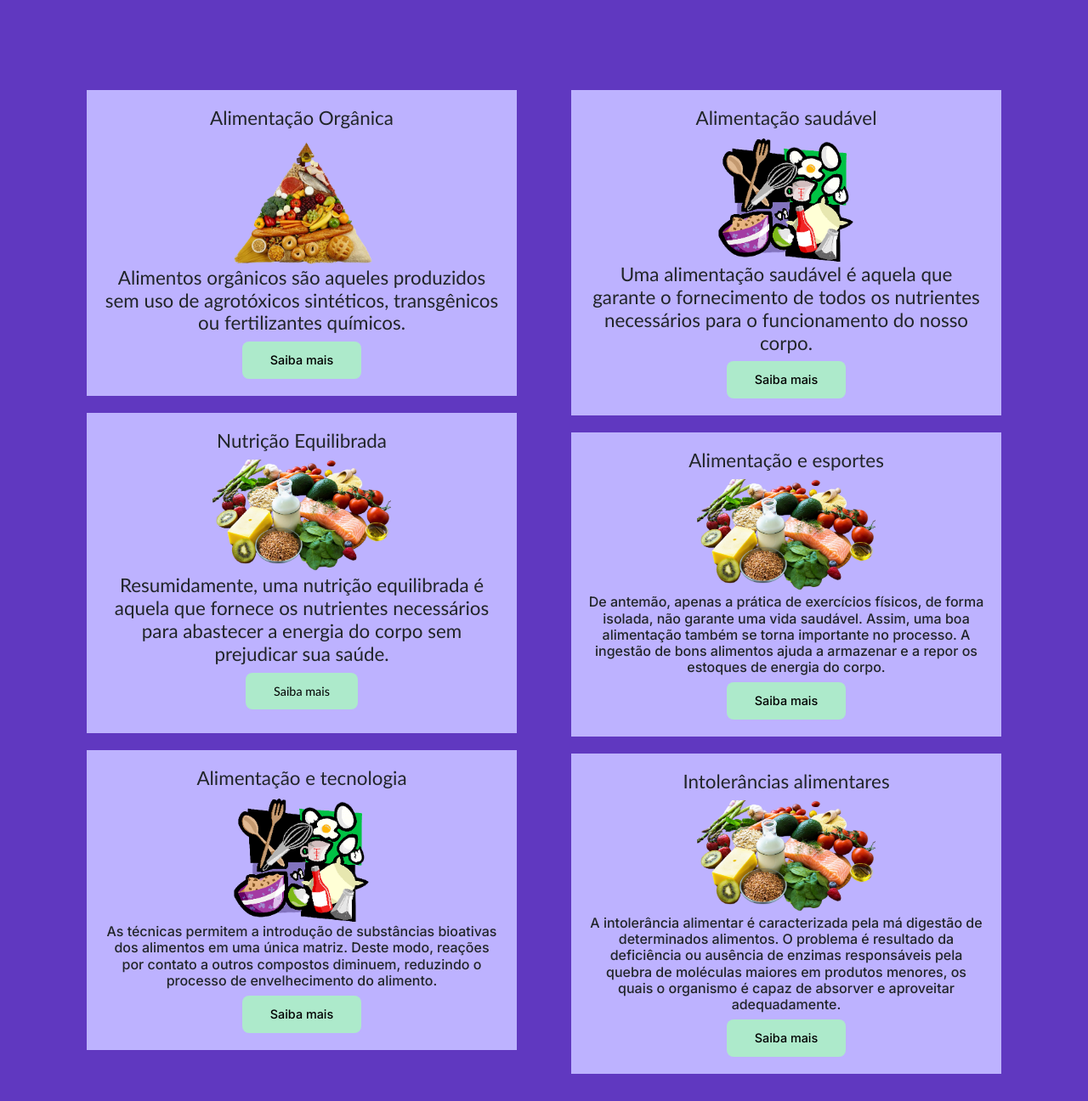
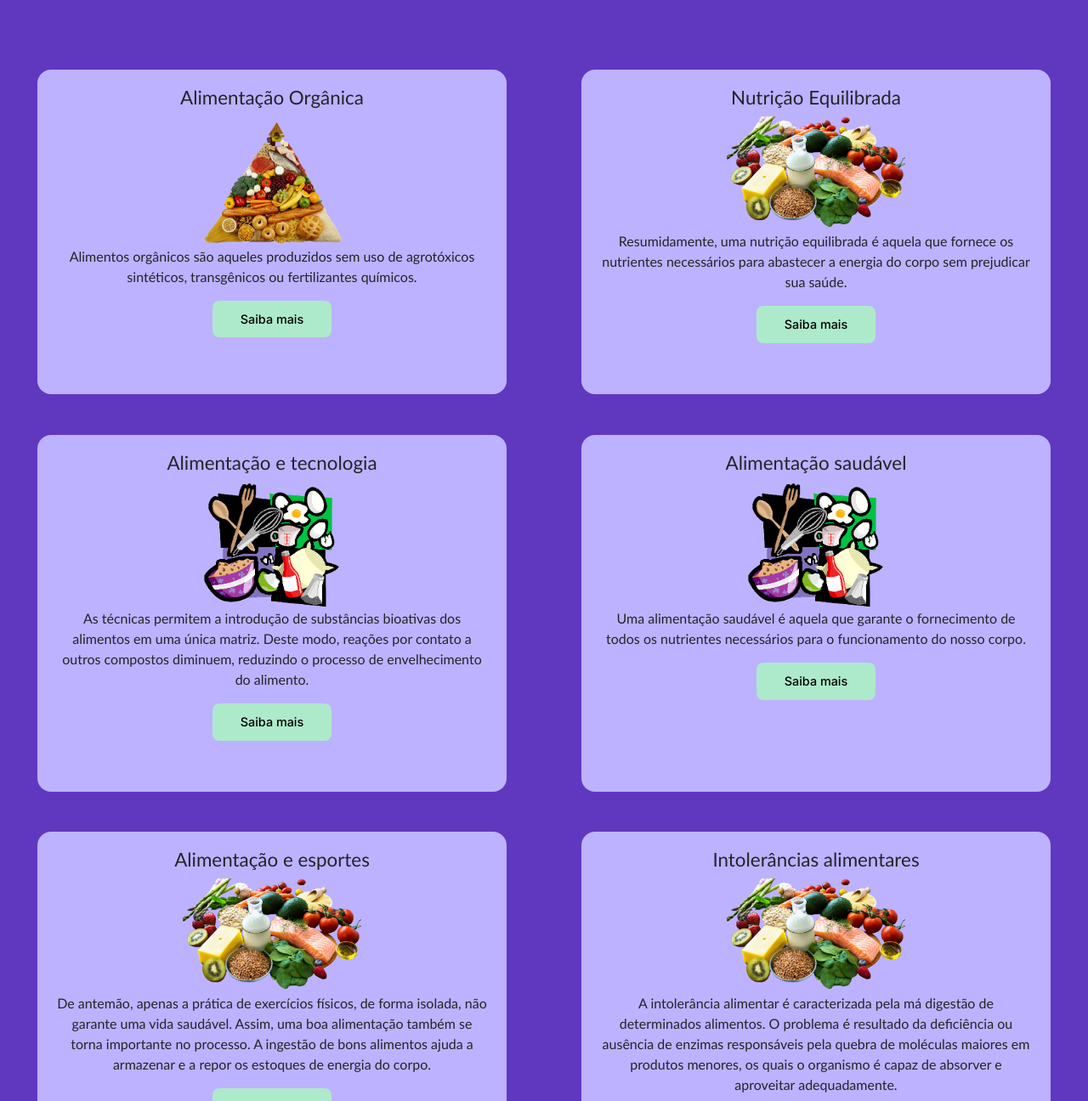
Before and after one commit to ICEI-PUC-Minas-PCO-SI/pco-si-2023-2-p1-tiaw-t1-g4-mellitus, a plain HTML site: page src/pages/Alimentacao.html in a window 1280 px wide. Shown: the part 77-1373 px from the top of the page at 85% size. Drawn offline with nearby package versions, Linux system fonts and the light colour scheme.

Commit message:
Aprimora a estética

```diff
--- a/src/pages/Alimentacao.html
+++ b/src/pages/Alimentacao.html
@@ -1,95 +1,61 @@
 <!DOCTYPE html>
 <html lang="en">
+
 <head>
   <meta charset="UTF-8" />
   <meta http-equiv="X-UA-Compatible" content="IE=edge" />
   <meta name="viewport" content="width=device-width, initial-scale=1.0" />
-    <link rel="shortcut icon" type="image/png" href="/src/assets/images/logo.png"/>
+  <link rel="shortcut icon" type="image/png" href="/src/assets/images/logo.png" />
   <title>Mellitus</title>
 
-    <link
-      href="https://cdn.jsdelivr.net/npm/bootstrap@5.3.0-alpha2/dist/css/bootstrap.min.css"
-      rel="stylesheet"
-      integrity="sha384-aFq/bzH65dt+w6FI2ooMVUpc+21e0SRygnTpmBvdBgSdnuTN7QbdgL+OapgHtvPp"
-      crossorigin="anonymous"
-    />
-    <link href="../assets/css/template.css" rel="stylesheet" type="text/css" />
+  <link href="https://cdn.jsdelivr.net/npm/bootstrap@5.3.0-alpha2/dist/css/bootstrap.min.css" rel="stylesheet"
+    integrity="sha384-aFq/bzH65dt+w6FI2ooMVUpc+21e0SRygnTpmBvdBgSdnuTN7QbdgL+OapgHtvPp" crossorigin="anonymous" />
+
   <link href="../assets/css/styleAlim.css" rel="stylesheet" type="text/css" />
 </head>
+
 <body>
   <header>
     <nav class="navbar fixed-top navbar-expand-md">
       <div class="container-fluid">
-          <a class="navbar-brand" href="#"
-            ><img
-              height="48"
-              width="48"
-              src="../assets/images/logo.png"
-              alt="Logo do Mellitus"
-          /></a>
-          <button
-            class="navbar-toggler custom rounded-3"
-            type="button"
-            data-bs-toggle="offcanvas"
-            data-bs-target="#offcanvasNavbar"
-            aria-controls="offcanvasNavbar"
-            aria-label="Toggle navigation"
-            id="menuButton"
-          >
+        <a class="navbar-brand" href="#"><img height="48" width="48" src="../assets/images/logo.png"
+            alt="Logo do Mellitus" /></a>
+        <button class="navbar-toggler custom rounded-3" type="button" data-bs-toggle="offcanvas"
+          data-bs-target="#offcanvasNavbar" aria-controls="offcanvasNavbar" aria-label="Toggle navigation"
+          id="menuButton">
           <i class="fa-solid fa-bars"></i>
         </button>
 
-          <div
-            class="offcanvas w-75 offcanvas-end"
-            tabindex="-1"
-            id="offcanvasNavbar"
-            aria-labelledby="offcanvasNavbarLabel"
-          >
+        <div class="offcanvas w-75 offcanvas-end" tabindex="-1" id="offcanvasNavbar"
+          aria-labelledby="offcanvasNavbarLabel">
           <div class="offcanvas-header">
             <span class="offcanvas-title" id="offcanvasNavbarLabel">
               Mellitus
             </span>
-              <button
-                class="btn-close custom"
-                type="button"
-                data-bs-dismiss="offcanvas"
-                aria-label="Close"
-              >
+            <button class="btn-close custom" type="button" data-bs-dismiss="offcanvas" aria-label="Close">
               <i class="fa-solid fa-xmark"></i>
             </button>
           </div>
           <div class="offcanvas-body">
             <ul class="navbar-nav mb-2 mb-lg-0">
               <li class="nav-item">
-                  <a class="nav-link active" href="../../../../index.html"
-                    ><i class="fa-solid fa-house"></i>Home</a
-                  >
+                <a class="nav-link" href="../../../../index.html"><i class="fa-solid fa-house"></i>Home</a>
               </li>
               <li class="nav-item">
-                  <a
-                    class="nav-link"
-                    aria-current="page"
-                    href="CalculoGlicemia.html"
-                    ><i class="fa-solid fa-calculator"></i>Cálculo de
-                    Glicemia</a
-                  >
+                <a class="nav-link" aria-current="page" href="CalculoGlicemia.html"><i
+                    class="fa-solid fa-calculator"></i>Cálculo de
+                  Glicemia</a>
               </li>
               <li class="nav-item">
-                  <a class="nav-link" href="Alimentacao.html"
-                    ><i class="fa-solid fa-bowl-food"></i>Alimentação</a
-                  >
+                <a class="nav-link active" href="Alimentacao.html"><i class="fa-solid fa-bowl-food"></i>Alimentação</a>
               </li>
             </ul>
             <ul class="navbar-nav auth-items">
               <li class="nav-item">
-                  <a class="nav-link" href="login.html"
-                    ><i class="fa-solid fa-arrow-right-to-bracket"></i>Logar</a
-                  >
+                <a class="nav-link" href="login.html"><i class="fa-solid fa-arrow-right-to-bracket"></i>Logar</a>
               </li>
               <li class="nav-item">
-                  <a class="nav-link" href="register.html"
-                    ><i class="fa-solid fa-pen-to-square"></i>Cadastrar</a
-                  >
+                <a class="nav-link" href="register.html"><i class="fa-solid fa-pen-to-square"></i>Cadastrar</a>
               </li>
             </ul>
           </div>
@@ -98,124 +64,111 @@
     </nav>
   </header>
 
-    <div class="container mt-5">
-      <div class="row">
-        <div class="col-md-6">
-          <div class="info-rectangle">
+
+  <div class="container-fluid">
+    <div class="row row-cols-1 row-cols-md-2">
+      <div class="col p-4">
+        <div class="info-rectangle rounded-4 h-100" id="efeito">
           <h2>Alimentação Orgânica</h2>
-            <img
-              class="imagem-retangulo"
-              src="../assets/images/Imagem21.png"
-              alt="Imagem 2"
-            />
-            <h2>
+          <img class="imagem-retangulo" src="../assets/images/Imagem21.png" alt="Imagem 2" />
+          <p>
             Alimentos orgânicos são aqueles produzidos sem uso de agrotóxicos
             sintéticos, transgênicos ou fertilizantes químicos.
-            </h2>
+          </p>
           <a href="AlimentosOrganicos.html">
             <button class="btn btn-green">Saiba mais</button>
           </a>
         </div>
-          <div class="info-rectangle">
+      </div>
+
+      <div class="col p-4">
+        <div class="info-rectangle rounded-4 h-100" id="efeito">
           <h2>Nutrição Equilibrada</h2>
-            <img
-              class="imagem-retangulo"
-              src="../assets/images/Imagem1.png"
-              alt="Imagem 2"
-            />
-            <h2>
+          <img class="imagem-retangulo" src="../assets/images/Imagem1.png" alt="Imagem 2" />
+          <p>
             Resumidamente, uma nutrição equilibrada é aquela que fornece os
             nutrientes necessários para abastecer a energia do corpo sem
             prejudicar sua saúde.
-            <h2/>
+          </p>
           <a href="NutricaoEquilibrada.html">
             <button class="btn btn-green">Saiba mais</button>
           </a>
         </div>
-          <div class="info-rectangle">
+      </div>
+
+      <div class="col p-4">
+        <div class="info-rectangle rounded-4 h-100" id="efeito">
           <h2>Alimentação e tecnologia</h2>
-            <img
-              class="imagem-retangulo"
-              src="../assets/images/Imagem3.png"
-              alt="Imagem 2"
-            />
-            <h6>
+          <img class="imagem-retangulo" src="../assets/images/Imagem3.png" alt="Imagem 2" />
+          <p>
             As técnicas permitem a introdução de substâncias bioativas dos
             alimentos em uma única matriz. Deste modo, reações por contato a
             outros compostos diminuem, reduzindo o processo de envelhecimento
             do alimento.
-            </h6>
+          </p>
           <a href="AlimentacaoeTecnologia.html">
             <button class="btn btn-green">Saiba mais</button>
           </a>
         </div>
       </div>
-        <div class="col-md-6">
-          <div class="info-rectangle">
+
+      <div class="col p-4">
+        <div class="info-rectangle rounded-4 h-100" id="efeito">
           <h2>Alimentação saudável</h2>
-            <img
-              class="imagem-retangulo"
-              src="../assets/images/Imagem3.png"
-              alt="Imagem 2"
-            />
-            <h2>
+          <img class="imagem-retangulo" src="../assets/images/Imagem3.png" alt="Imagem 2" />
+          <p>
             Uma alimentação saudável é aquela que garante o fornecimento de
             todos os nutrientes necessários para o funcionamento do nosso
             corpo.
-            </h2>
+          </p>
           <a href="AlimentacaoSaudavel.html">
             <button class="btn btn-green">Saiba mais</button>
           </a>
         </div>
-          <div class="info-rectangle">
+      </div>
+
+      <div class="col p-4">
+        <div class="info-rectangle rounded-4 h-100" id="efeito">
           <h2>Alimentação e esportes</h2>
-            <img
-              class="imagem-retangulo"
-              src="../assets/images/Imagem1.png"
-              alt="Imagem 2"
-            />
-            <h6>
+          <img class="imagem-retangulo" src="../assets/images/Imagem1.png" alt="Imagem 2" />
+          <p>
             De antemão, apenas a prática de exercícios físicos, de forma
             isolada, não garante uma vida saudável. Assim, uma boa alimentação
             também se torna importante no processo. A ingestão de bons
             alimentos ajuda a armazenar e a repor os estoques de energia do
             corpo.
-            </h6>
+          </p>
           <a href="AlimentacaoeEsportes.html">
             <button class="btn btn-green">Saiba mais</button>
           </a>
         </div>
-          <div class="info-rectangle">
+      </div>
+
+      <div class="col p-4">
+        <div class="info-rectangle rounded-4 h-100" id="efeito">
           <h2>Intolerâncias alimentares</h2>
-            <img
-              class="imagem-retangulo"
-              src="../assets/images/Imagem1.png"
-              alt="Imagem 2"
-            />
-            <h6>
+          <img class="imagem-retangulo" src="../assets/images/Imagem1.png" alt="Imagem 2" />
+          <p>
             A intolerância alimentar é caracterizada pela má digestão de
             determinados alimentos. O problema é resultado da deficiência ou
             ausência de enzimas responsáveis pela quebra de moléculas maiores
             em produtos menores, os quais o organismo é capaz de absorver e
             aproveitar adequadamente.
-            </h6>
+          </p>
           <a href="IntoleranciaAlimentar.html">
             <button class="btn btn-green">Saiba mais</button>
           </a>
         </div>
       </div>
+
     </div>
   </div>
 
-    <script
-      src="https://cdn.jsdelivr.net/npm/bootstrap@5.3.0-alpha3/dist/js/bootstrap.min.js"
+  <script src="https://cdn.jsdelivr.net/npm/bootstrap@5.3.0-alpha3/dist/js/bootstrap.min.js"
     integrity="sha384-Y4oOpwW3duJdCWv5ly8SCFYWqFDsfob/3GkgExXKV4idmbt98QcxXYs9UoXAB7BZ"
-      crossorigin="anonymous"
-    ></script>
-    <script
-      src="https://kit.fontawesome.com/d617ea5e74.js"
-      crossorigin="anonymous"
-    ></script>
-    <script src="/src/assets/js/handleUser.js"></script>
+    crossorigin="anonymous"></script>
+  <script src="https://kit.fontawesome.com/d617ea5e74.js" crossorigin="anonymous"></script>
+  <script src="./src/assets/js/handleUser.js"></script>
 </body>
+
 </html>
```
Lines whose indentation alone changed are shown as unchanged.
